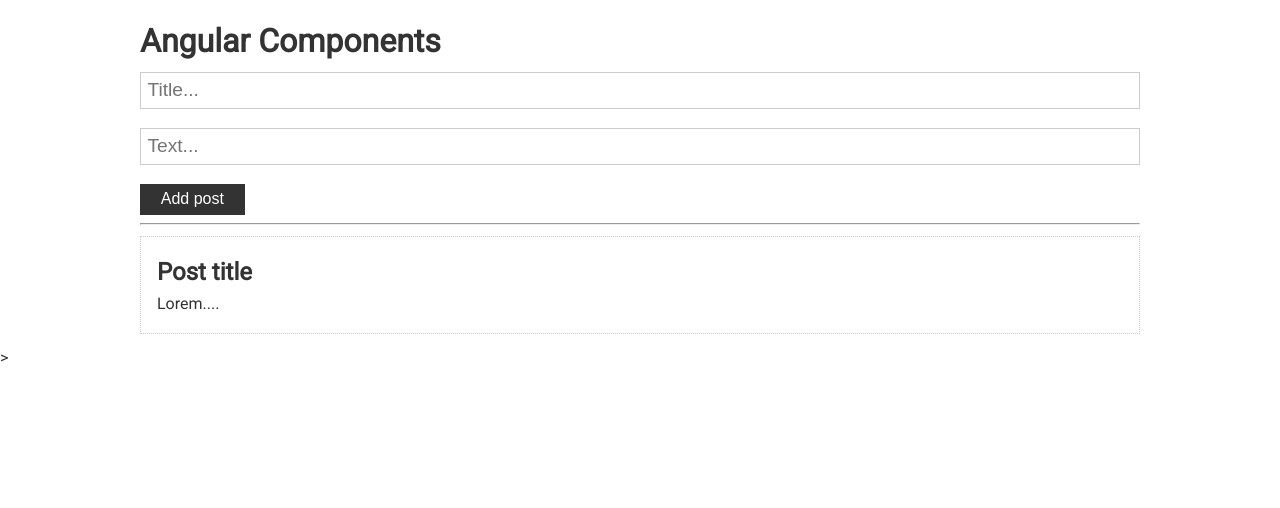
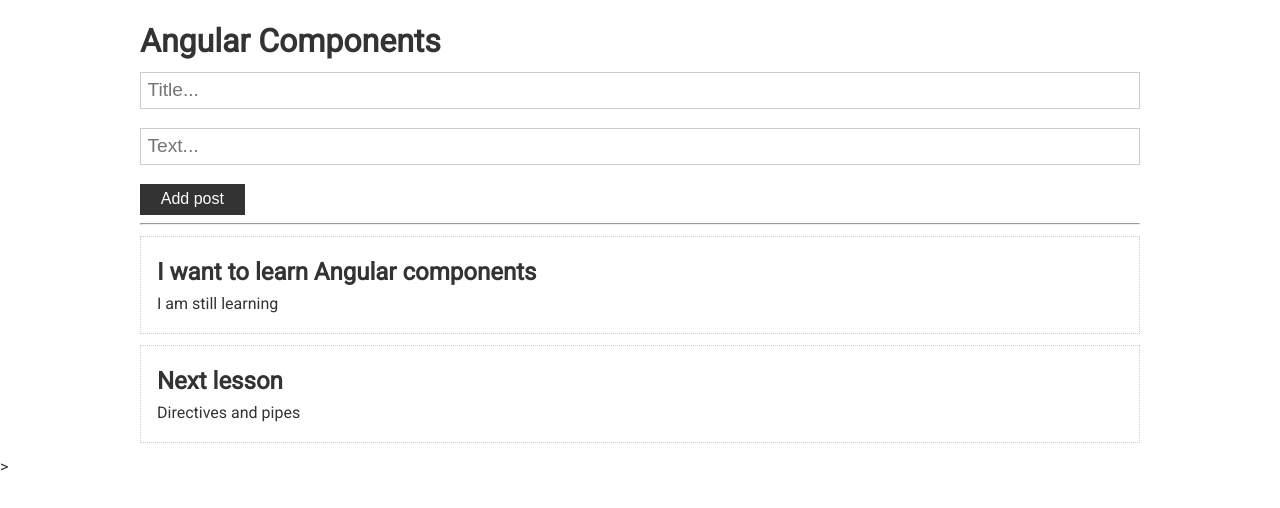
Before and after one commit to recroot89/angular-basics, an Angular app: page / in a window 1280 px wide. Shown: the top 508 px of the page. Built offline with nearby package versions, Linux system fonts and the light colour scheme.

Commit message:
add posts data to html component

```diff
--- a/src/app/app.component.html
+++ b/src/app/app.component.html
@@ -2,6 +2,11 @@
   <h1>Angular Components</h1>
 
   <app-post-form></app-post-form>
+
   <hr />
-  <app-post></app-post>
+
+  <app-post
+    *ngFor="let p of posts"
+    [post]="p"
+  ></app-post>
 </div>>
--- a/src/app/app.component.ts
+++ b/src/app/app.component.ts
@@ -1,8 +1,22 @@
 import { Component } from "@angular/core";
 
+export interface Post {
+  title: string;
+  text: string;
+  id?: number;
+}
 @Component({
   selector: "app-root",
   templateUrl: "./app.component.html",
   styleUrls: ["./app.component.scss"]
 })
-export class AppComponent {}
+export class AppComponent {
+  posts: Post[] = [
+    {
+      title: "I want to learn Angular components",
+      text: "I am still learning",
+      id: 1
+    },
+    { title: "Next lesson", text: "Directives and pipes", id: 2 }
+  ];
+}
--- a/src/app/post/post.component.html
+++ b/src/app/post/post.component.html
@@ -1,4 +1,4 @@
 <div class="card">
-  <h2>Post title</h2>
-  <p>Lorem....</p>
+  <h2>{{ post.title }}</h2>
+  <p>{{ post.text }}</p>
 </div>
```
Also changed, not shown: src/app/post/post.component.ts (+8 -9 lines).
